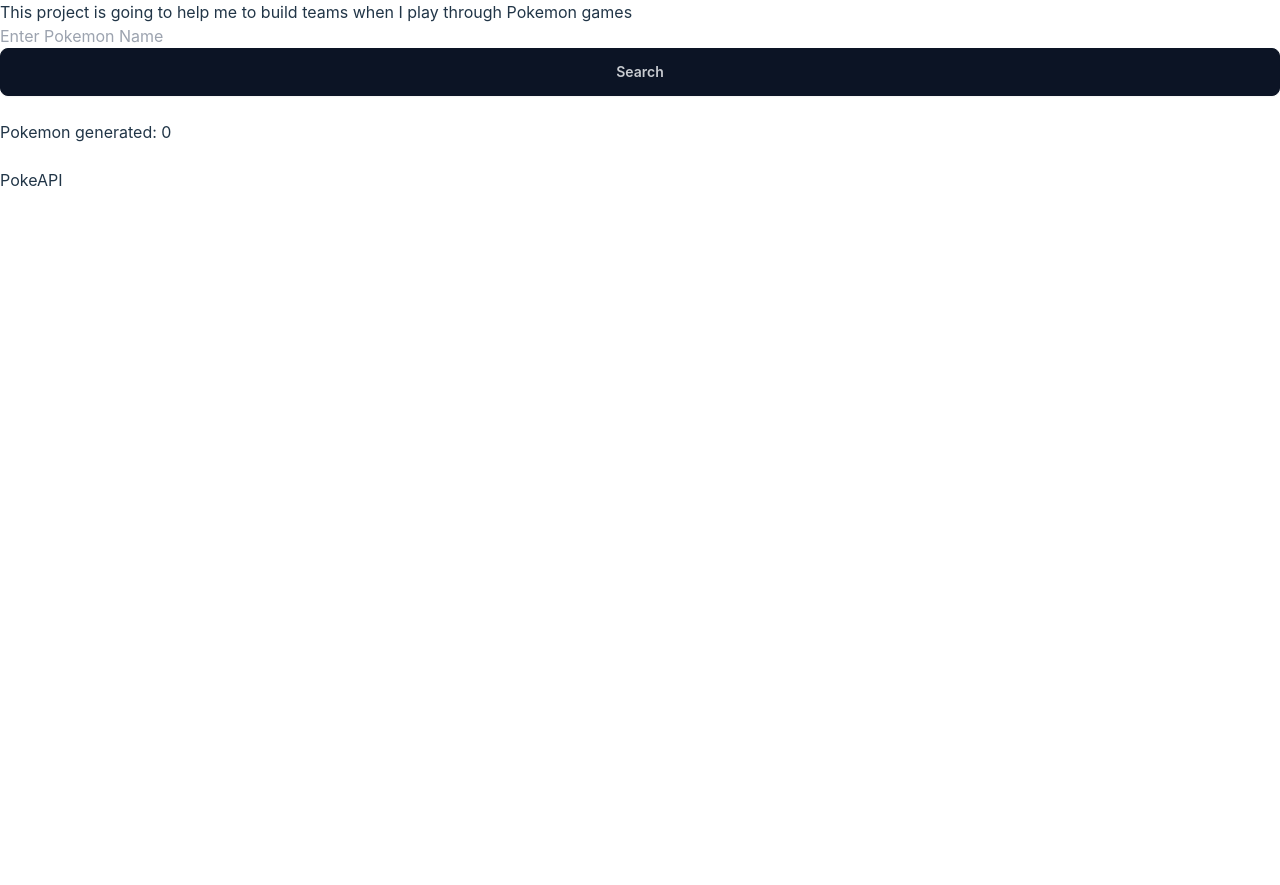
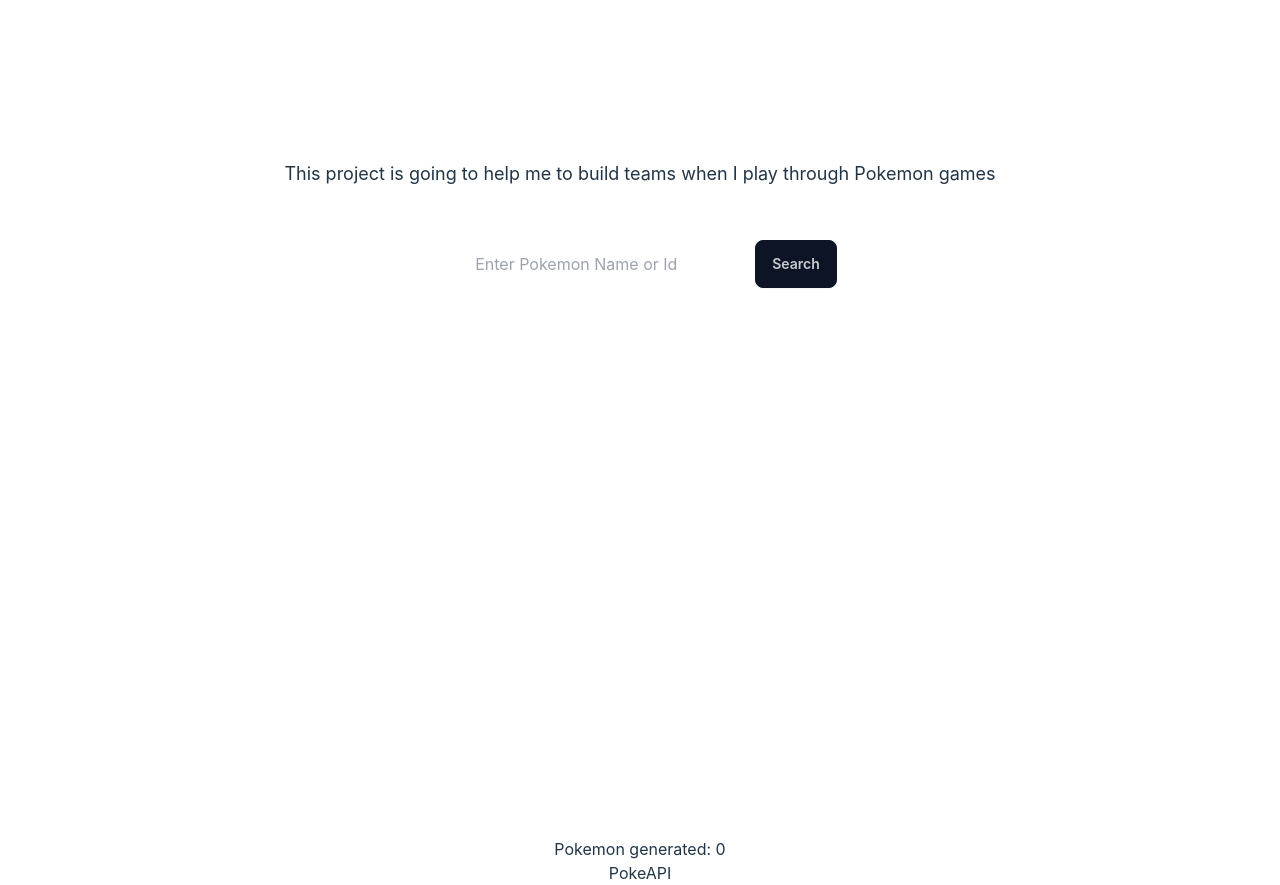
Before and after one commit to adaoj7/poketeam-randomizer, a React (Vite) app: page / in a window 1280 px wide. Before the commit the page ends 800 px from the top, so only its background shows below. Built offline with nearby package versions, Linux system fonts and the light colour scheme; no server answers.

Commit message:
added cards for moves learned by level-up

```diff
--- a/package.json
+++ b/package.json
@@ -4,7 +4,7 @@
   "version": "0.0.0",
   "type": "module",
   "scripts": {
-    "start:api": "uvicorn server.main:app --reload",
+    "start:api": "uvicorn server.main:app --reload --log-level debug",
     "start:web": "vite",
     "start": "concurrently \"npm run start:api\" \"npm run start:web\"",
     "build": "tsc && vite build",
--- a/src/App.tsx
+++ b/src/App.tsx
@@ -1,92 +1,106 @@
-import { useEffect, useState } from 'react'
-import axios from 'axios'
-import Stats from "./Stats.tsx"
-import Moveset from './Moveset.tsx'
+import { useEffect, useState } from "react";
+import axios from "axios";
+import Stats from "./Stats.tsx";
+import Moveset from "./Moveset.tsx";
 
 function App() {
-
     interface PokemonData {
-    name: string
-    id: number
+        name: string;
+        id: number;
         sprites: {
             front_default: string;
             front_shiny: string;
-    }
+        };
     }
 
-  const [searchCount, setSearchCount] = useState(0)
-  const [name, setName] = useState('')
-  const [pokemon, setPokemon] = useState<PokemonData | null>(null)
-  const [error, setError] = useState('')
+    const [searchCount, setSearchCount] = useState(0);
+    const [name, setName] = useState("");
+    const [pokemon, setPokemon] = useState<PokemonData | null>(null);
+    const [error, setError] = useState("");
 
     useEffect(() => {
-    const response : any = async () => {
+        const response: any = async () => {
             try {
-        const response = await axios.get(`http://localhost:8000/api/getCount`)
-        setSearchCount(response.data)
-      } catch (err:any) {
-        console.log(err)
+                const response = await axios.get(
+                    `http://localhost:8000/api/getCount`
+                );
+                setSearchCount(response.data);
+            } catch (err: any) {
+                console.log(err);
             }
-
-    }
-    response()
-  },[])
+        };
+        response();
+    }, []);
 
     const handleInputChange = (e: any) => {
-    setName(e.target.value)
-  }
+        setName(e.target.value);
+    };
 
     const searchPokemon = async () => {
         try {
-      console.log(pokemon)
-      setSearchCount(searchCount + 1)
-      const response = await axios.get(`http://localhost:8000/api/getPokemon/${name}`)
+            console.log(pokemon);
+            setSearchCount(searchCount + 1);
+            const response = await axios.get(
+                `http://localhost:8000/api/getPokemon/${name}`
+            );
             if (!response) {
-        throw new Error(`Failed to fetch: ${response}`)
+                throw new Error(`Failed to fetch: ${response}`);
             }
-      const data = await response.data
+            const data = await response.data;
             //@ts-ignore
             setPokemon(data);
-      console.log(pokemon)
-      setError('')
+            console.log(pokemon);
+            setError("");
         } catch (err: any) {
-      setError(err.message)
-      setPokemon(null)
+            setError(err.message);
+            setPokemon(null);
         }
         try {
-      await axios.put(`http://localhost:8000/api/update/${searchCount}`)
-      const newCount = searchCount + 1
-      setSearchCount(newCount)
+            await axios.put(`http://localhost:8000/api/update/${searchCount}`);
+            const newCount = searchCount + 1;
+            setSearchCount(newCount);
         } catch (err: any) {
-      console.log(err)
+            console.log(err);
         }
-  }
+    };
     return (
-    <>
-      <h2>This project is going to help me to build teams when I play through Pokemon games</h2>
-      <div className="card">
-        <input type="text"
+        <div className="flex h-[725px] flex-col content-center mt-40 justify-between">
+            <div>
+                <h2 className="flex justify-center text-lg">
+                    This project is going to help me to build teams when I play
+                    through Pokemon games
+                </h2>
+                <div className="flex flex-col justify-center">
+                    <div className="flex justify-center p-4 mt-4 items-center">
+                        <input
+                            type="text"
                             value={name}
                             onChange={handleInputChange}
-        placeholder='Enter Pokemon Name' />
-        <button className='btn' onClick={searchPokemon}>Search</button>
+                            placeholder="Enter Pokemon Name or Id"
+                            className="p-4 m-4"
+                        />
+                        <button className="btn flex" onClick={searchPokemon}>
+                            Search
+                        </button>
+                    </div>
                     <br />
                     {error && <p>Error: {error}</p>}
                     {pokemon && (
-          <div>
+                        <div className="flex flex-row justify-center">
                             <img src={pokemon.sprites.front_default} alt="" />
                             <img src={pokemon.sprites.front_shiny} alt="" />
                         </div>
-
                     )}
-          {pokemon ? <Stats pokemon={pokemon}/> : <></>}
-          {pokemon ? <Moveset pokemon={pokemon}/> : <></>}
+                    {pokemon ? <Stats pokemon={pokemon} /> : <></>}
+                    {pokemon ? <Moveset pokemon={pokemon} /> : <></>}
                 </div>
+            </div>
+            <div className="flex flex-col items-center justify-end">
                 <div>Pokemon generated: {searchCount}</div>
-          <br />
                 <a href="https://pokeapi.co/">PokeAPI</a>
-    </>
-  )
+            </div>
+        </div>
+    );
 }
 
-export default App
+export default App;
--- a/src/Moveset.tsx
+++ b/src/Moveset.tsx
@@ -1,5 +1,4 @@
 const Moveset = (pokemon: any) => {
-
     // interface Moves {
     //     move:{
     //         name: string
@@ -7,32 +6,35 @@ const Moveset = (pokemon: any) => {
     //     version_group_details: any
     // }
 
-    const pokemonMoves = pokemon.pokemon.moves.map((ele:any ,i:number) => {
+    const pokemonMoves = pokemon.pokemon.moves.map((ele: any, i: number) => {
 
+        const levelUpArr = ele.version_group_details.filter((ele: any) => {
+            return (
+                ele.version_group.name === "emerald" &&
+                ele.move_learn_method.name === "level-up"
+            );
+        });
 
+        return [levelUpArr.length > 0 ? (
+                    <div key={i} className="card w-80 m-4 bg-base-100 flex">
+                        <div className="card-body">
+                            <div className="">Move: {ele.move.name},</div>
+                            <div>
+                                Level Learned: {levelUpArr[0].level_learned_at}
+                            </div>
+                            <div>
+                                Learn Method:{" "}
+                                {levelUpArr[0].move_learn_method.name}
+                            </div>
+                        </div>
+                    </div> ) : null
+        ].filter(Boolean)
+    });
 
-        const newArr = ele.version_group_details.filter((ele:any, ) => {
-           return ele.version_group.name === 'emerald'
-        })
-
-        if (newArr.length > 0) {
-            return (
-                <div key={i} className="card flex flex-row">
-                    <div className="">
-                        Move: {ele.move.name},
-                    </div>
-                    <div >
-                        Level Learned: {newArr[0].level_learned_at}
-                    </div>
-                </div>
-            )
-        }
-    })
-
-
-  return (
-    <>{pokemonMoves}</>
-  )
-
-  }
-export default Moveset
+    return (
+        <div className="flex flex-row flex-wrap justify-center mt-8">
+            {pokemonMoves}
+        </div>
+    );
+};
+export default Moveset;
--- a/src/Stats.tsx
+++ b/src/Stats.tsx
@@ -8,7 +8,7 @@ const Stats = (pokemon: any) => {
     }
 
     const pokemonStats = pokemon.pokemon.stats.map((ele:Stats ,i:number) => {
-        return <div key={i}>{ele.stat.name}: {ele.base_stat}</div>
+        return <div className="flex justify-center" key={i}>{ele.stat.name}: {ele.base_stat}</div>
     })
   return (
     <>
```
Also changed, not shown: 1 other file (tests, documents, lock files or other folders). Lines whose indentation alone changed are shown as unchanged.
